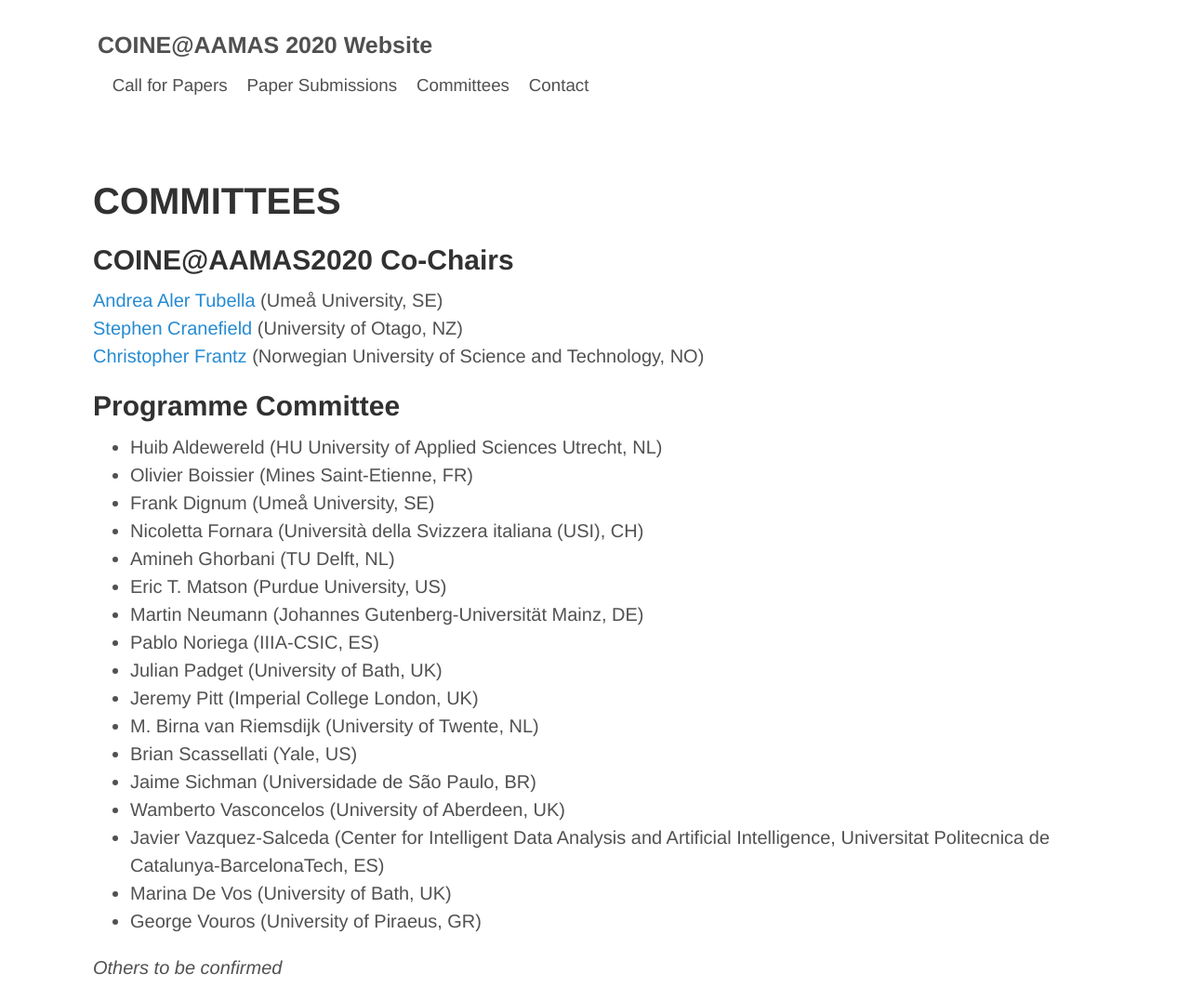
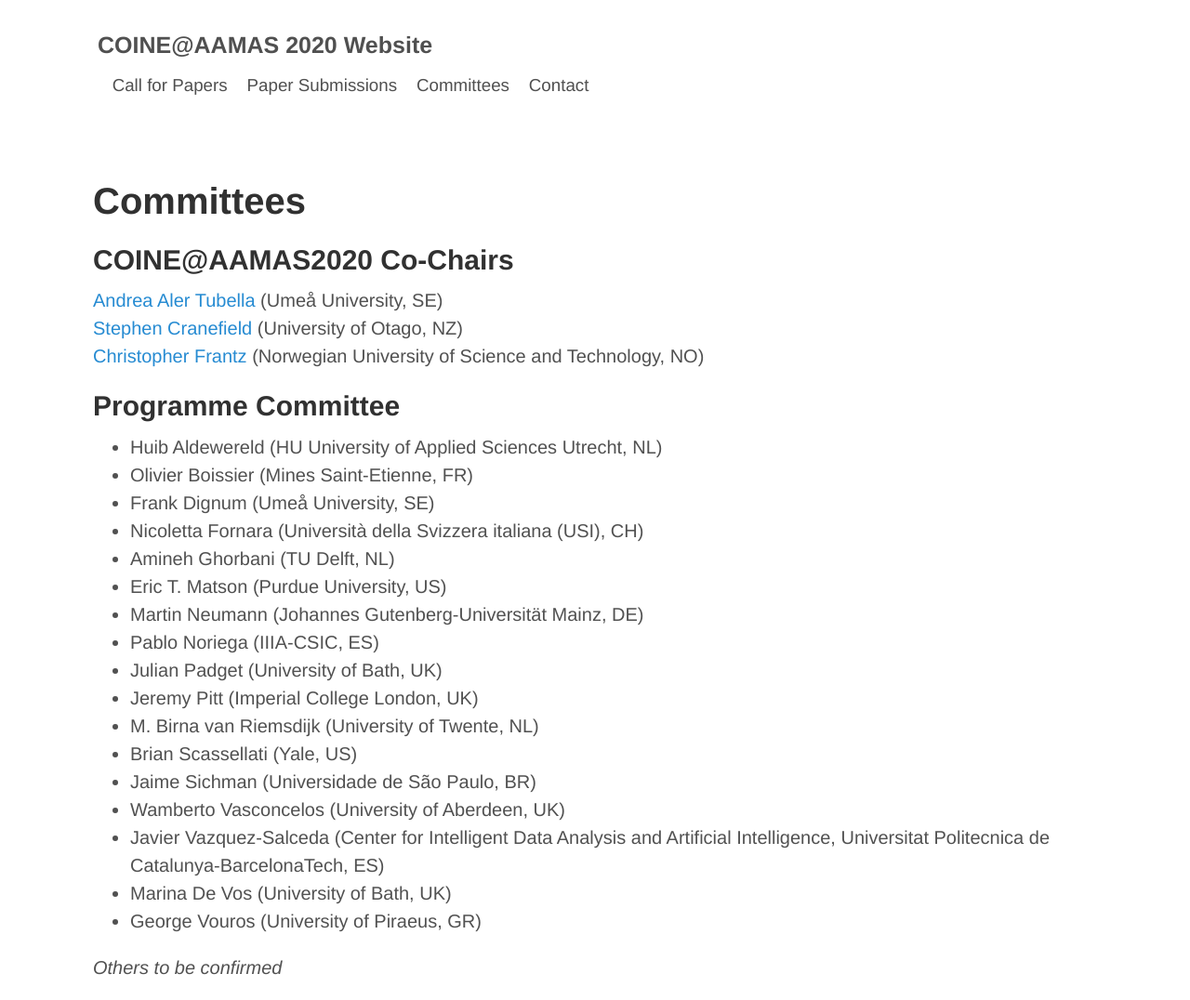
Before and after one commit to coin-workshop/coine-2020-new-zealand, a Jekyll site: the page built from committees.md, in a window 1280 px wide. Shown: the whole page at 93% size. Built offline with Jekyll 4.4.1, drawn with Linux system fonts in a browser that asks for light colours.

Commit message:
Refine formatting.

```diff
--- a/committees.md
+++ b/committees.md
@@ -3,7 +3,7 @@ layout: default
 title: COINE
 ---
 
-# COMMITTEES
+# Committees
 
 ## COINE@AAMAS2020 Co-Chairs
 
```
